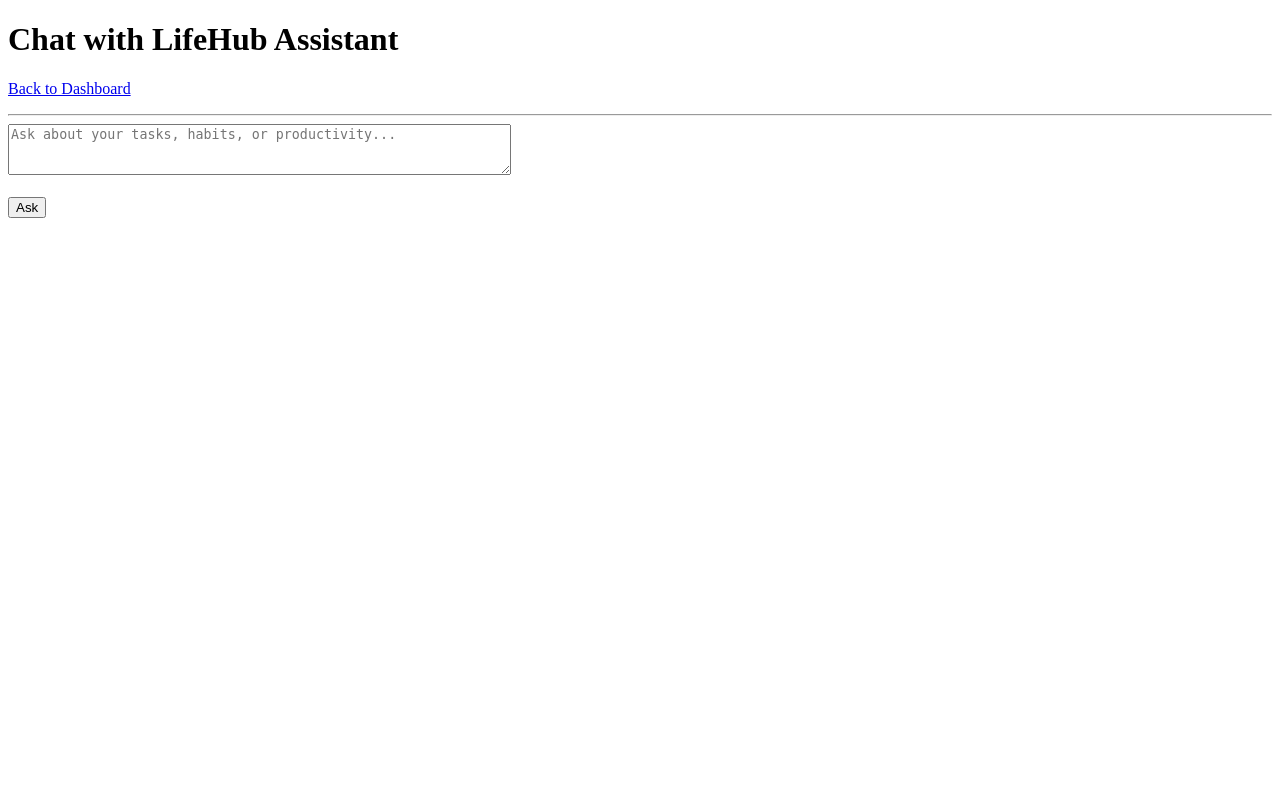
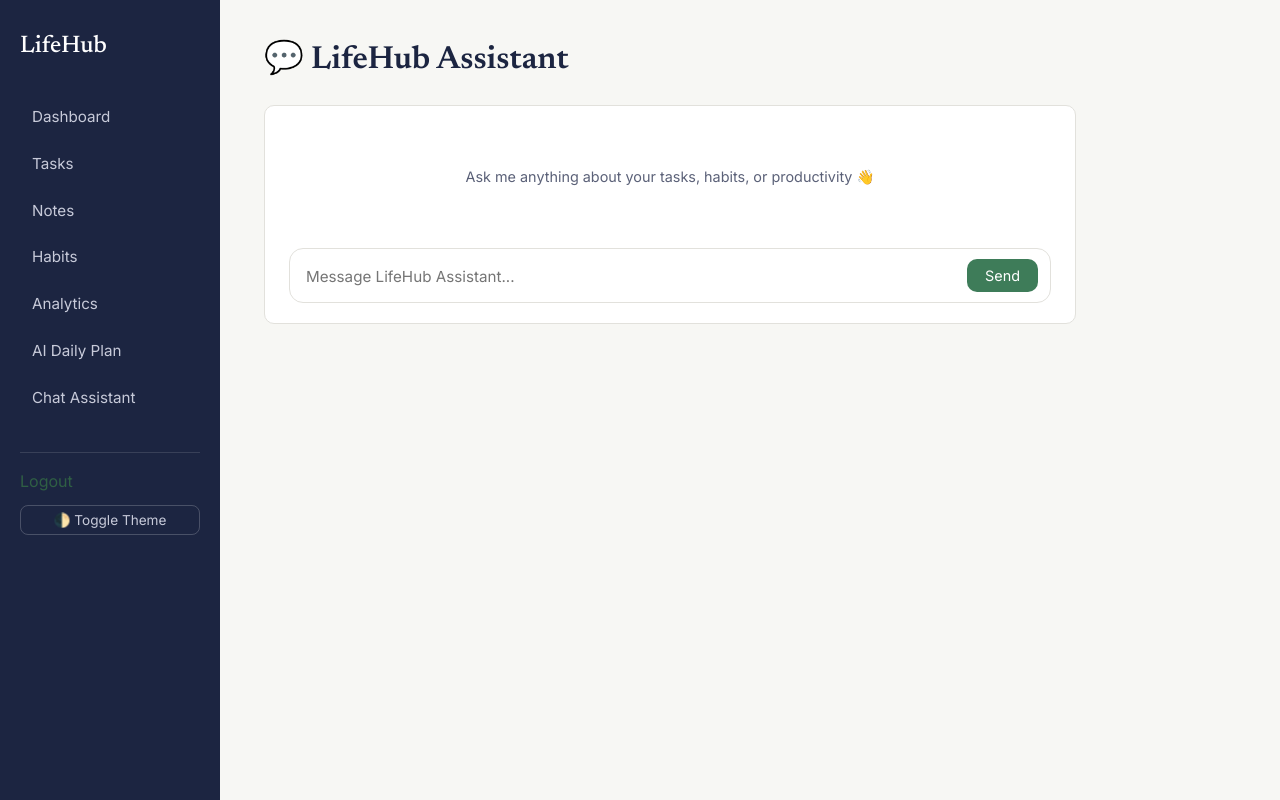
Before and after one commit to Harishmadhav/lifehub, a Flask app: page /chat in a window 1280 px wide. Run offline with Flask 3, Linux system fonts and the light colour scheme; the visitor is signed in with stand-in values (Sample User, id 1).

Commit message:
Add chat bubble UI, fix token limit and avatar alignment

```diff
--- a/app/services/ai_service.py
+++ b/app/services/ai_service.py
@@ -51,7 +51,7 @@ def chat_with_assistant(user_message, tasks, habits):
     ) or "No habits tracked."
 
     system_prompt = f"""You are LifeHub's productivity assistant. You help the user manage their tasks and habits.
-Answer their question helpfully and concisely (max 150 words), using the context below when relevant.
+Answer their question helpfully and concisely (max 250 words), using the context below when relevant.
 
 User's Tasks:
 {task_lines}
@@ -65,7 +65,7 @@ User's Habits:
             {"role": "system", "content": system_prompt},
             {"role": "user", "content": user_message}
         ],
-        max_tokens=300,
+        max_tokens=600,
         temperature=0.7
     )
 
--- a/app/static/css/style.css
+++ b/app/static/css/style.css
@@ -426,3 +426,86 @@ button:hover, input[type=submit]:hover, .btn:hover {
   font-size: 0.82rem;
   white-space: nowrap;
 }
+
+/* ===== Chat UI ===== */
+.chat-window {
+  display: flex;
+  flex-direction: column;
+  gap: 16px;
+  margin-bottom: 20px;
+}
+
+.chat-bubble {
+  max-width: 75%;
+  padding: 12px 16px;
+  border-radius: 16px;
+  line-height: 1.5;
+  font-size: 0.92rem;
+}
+
+.chat-bubble.user {
+  align-self: flex-end;
+  background: var(--accent);
+  color: #fff;
+  border-bottom-right-radius: 4px;
+}
+
+.chat-bubble.assistant {
+  align-self: flex-start;
+  background: var(--surface);
+  border: 1px solid var(--border);
+  color: var(--ink);
+  border-bottom-left-radius: 4px;
+}
+
+.chat-bubble.assistant p:first-child { margin-top: 0; }
+.chat-bubble.assistant p:last-child { margin-bottom: 0; }
+
+.chat-avatar-row {
+  display: flex;
+  align-items: flex-start;
+  gap: 8px;
+}
+.chat-avatar-row.user { flex-direction: row-reverse; }
+
+.chat-avatar {
+  width: 28px;
+  height: 28px;
+  border-radius: 50%;
+  display: flex;
+  align-items: center;
+  justify-content: center;
+  font-size: 0.85rem;
+  flex-shrink: 0;
+}
+.chat-avatar.user { background: var(--accent-dark); color: #fff; }
+.chat-avatar.assistant { background: var(--ink); color: #fff; }
+
+.chat-input-bar {
+  display: flex;
+  gap: 10px;
+  align-items: flex-end;
+  background: var(--surface);
+  border: 1px solid var(--border);
+  border-radius: 14px;
+  padding: 10px 12px;
+}
+.chat-input-bar textarea {
+  border: none;
+  resize: none;
+  flex: 1;
+  margin-top: 0;
+  padding: 6px 4px;
+}
+.chat-input-bar textarea:focus { outline: none; }
+.chat-input-bar button {
+  border-radius: 10px;
+  padding: 8px 18px;
+}
+
+.chat-empty {
+  text-align: center;
+  color: var(--ink-muted);
+  padding: 40px 0;
+  font-size: 0.9rem;
+}
--- a/app/templates/chat.html
+++ b/app/templates/chat.html
@@ -1,26 +1,36 @@
-<!DOCTYPE html>
-<html>
-<head>
-    <title>AI Assistant - LifeHub</title>
-</head>
-<body>
-    <h1>Chat with LifeHub Assistant</h1>
-    <p><a href="{{ url_for('main.dashboard') }}">Back to Dashboard</a></p>
+{% extends "base.html" %}
 
-    <hr>
+{% block title %}Chat Assistant - LifeHub{% endblock %}
 
-    <form method="POST">
-        <textarea name="message" rows="3" cols="60" placeholder="Ask about your tasks, habits, or productivity..." required>{{ user_message or "" }}</textarea>
-        <br><br>
-        <button type="submit">Ask</button>
-    </form>
+{% block content %}
+    <h1>💬 LifeHub Assistant</h1>
 
-    {% if reply %}
-    <hr>
-    <h3>Assistant:</h3>
-    <div style="max-width: 600px; line-height: 1.6; padding: 15px; border: 1px solid #ccc; border-radius: 8px;">
-        {{ reply | safe }}
+    <div class="card">
+        <div class="chat-window">
+            {% if user_message %}
+                <div class="chat-avatar-row user">
+                    <div class="chat-avatar user">🧑</div>
+                    <div class="chat-bubble user">{{ user_message }}</div>
+                </div>
+            {% endif %}
+
+            {% if reply %}
+                <div class="chat-avatar-row assistant">
+                    <div class="chat-avatar assistant">✨</div>
+                    <div class="chat-bubble assistant">{{ reply | safe }}</div>
+                </div>
+            {% endif %}
+
+            {% if not user_message and not reply %}
+                <div class="chat-empty">Ask me anything about your tasks, habits, or productivity 👋</div>
+            {% endif %}
+        </div>
+
+        <form method="POST">
+            <div class="chat-input-bar">
+                <textarea name="message" rows="1" placeholder="Message LifeHub Assistant..." required></textarea>
+                <button type="submit">Send</button>
+            </div>
+        </form>
     </div>
-    {% endif %}
-</body>
-</html>
+{% endblock %}
```
Also changed, not shown: app/templates/ai_plan.html (+9 -13 lines), app/templates/analytics.html (+39 -30 lines).
